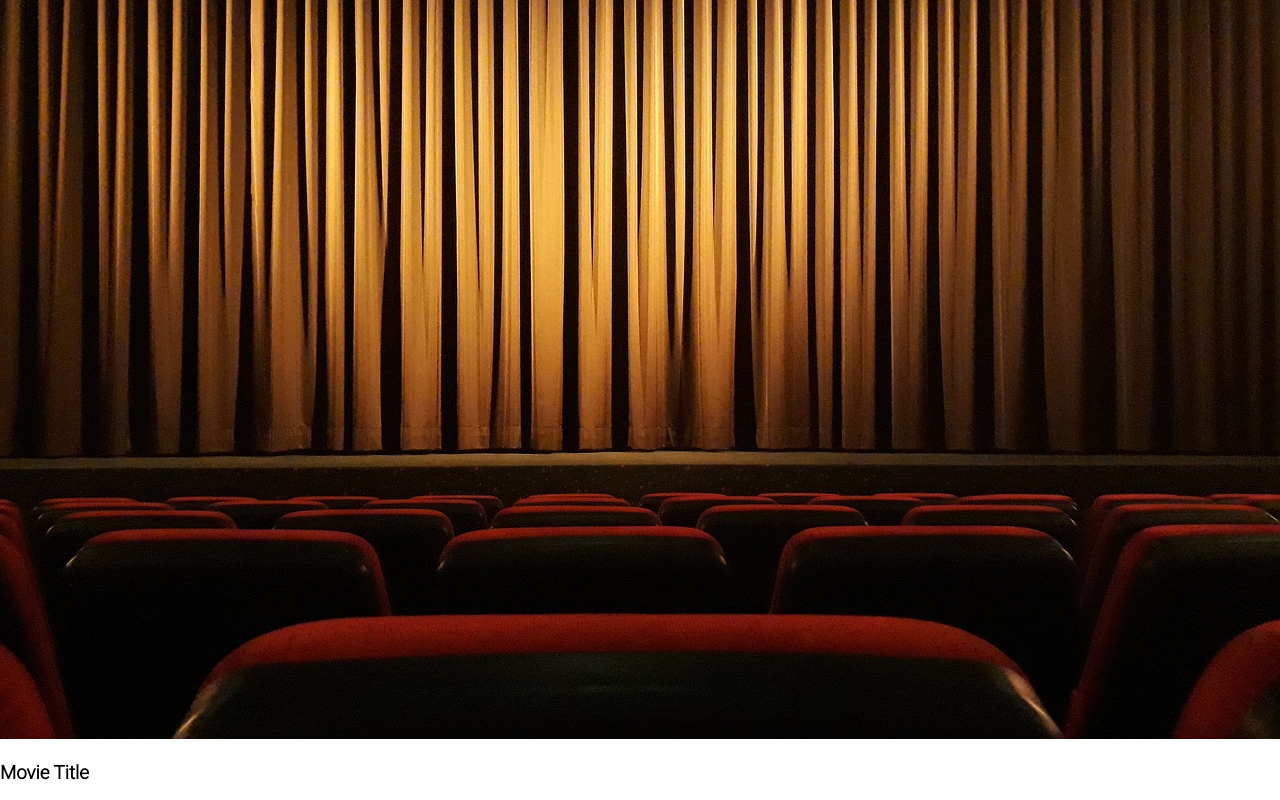
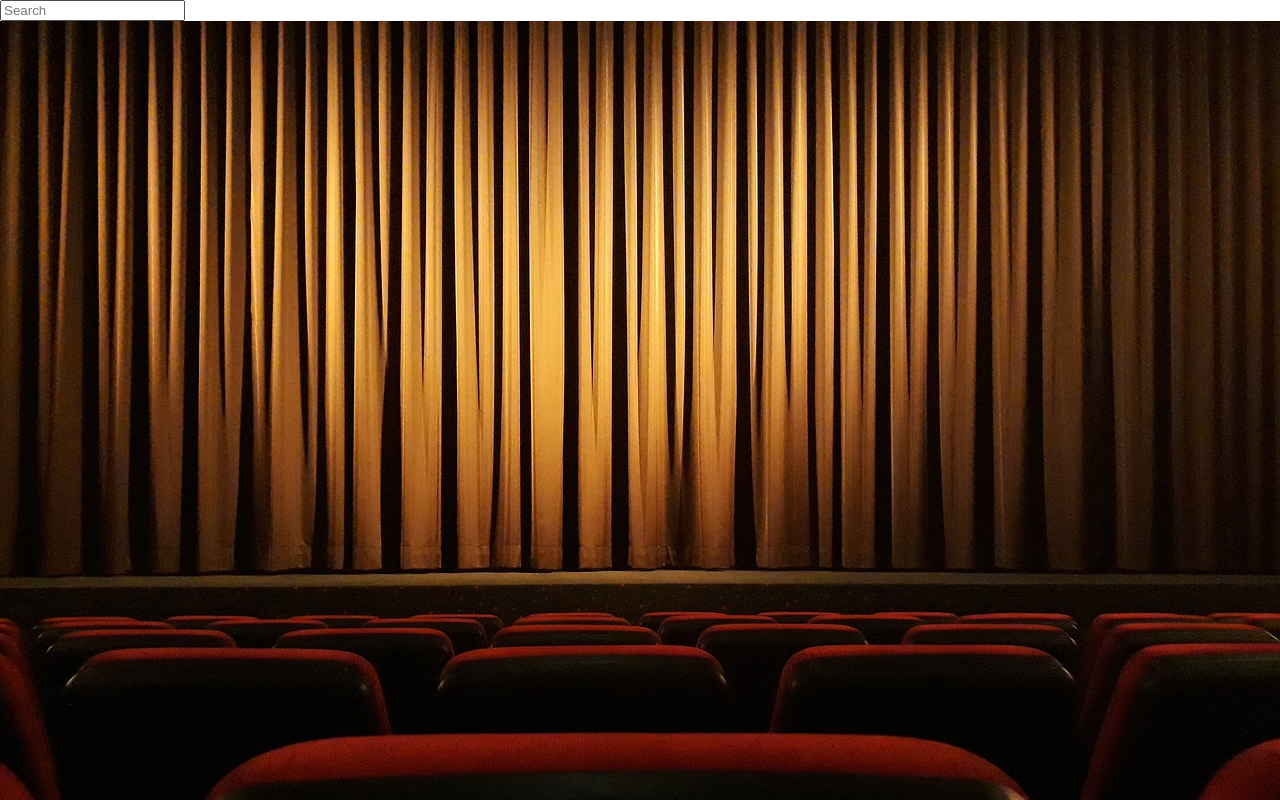
Before and after one commit to felianfilian/movie_app, a plain HTML site: page index.html in a window 1280 px wide. Shown: the top 800 px of the page. Drawn offline with Linux system fonts and the light colour scheme.

Commit message:
basic css

```diff
--- a/style.css
+++ b/style.css
@@ -1,16 +1,16 @@
 @import url("https://fonts.googleapis.com/css2?family=Roboto:wght@100;300&display=swap");
+
+:root {
+  --primary-color: #22254b;
+  --secondary-color: #373b69;
+}
 
 * {
   box-sizing: border-box;
 }
 
 body {
-  align-items: center;
-  display: flex;
-  flex-direction: column;
+  background-color: ;
   font-family: "Roboto", sans-serif;
-  height: 100vh;
-  justify-content: center;
   margin: 0;
-  overflow: hidden;
 }
```
